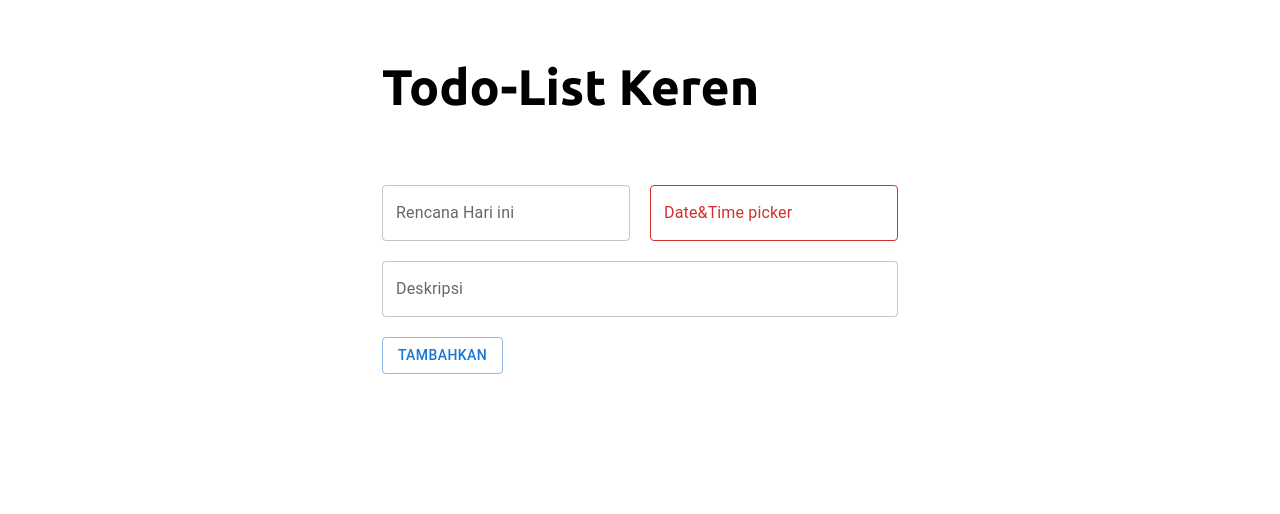
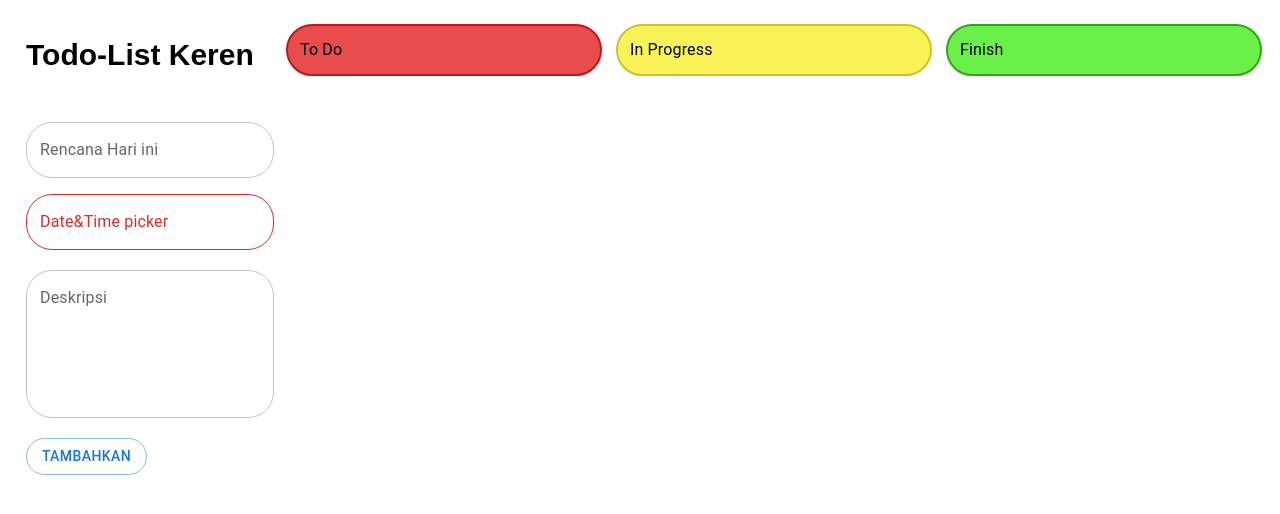
Before and after one commit to williamk19/updaily, a React (Create React App) app: page / in a window 1280 px wide. Shown: the top 514 px of the page. Built offline with nearby package versions, Linux system fonts and the light colour scheme; no server answers; the database is empty.

Commit message:
done revisi

```diff
--- a/src/App.css
+++ b/src/App.css
@@ -1,5 +1,11 @@
-@import url("https://fonts.googleapis.com/css2?family=Ubuntu:wght@300;400;700&display=swap");
+.input-rounded .MuiOutlinedInput-root {
+  border-radius: 26px;
+}
 
-* {
+.Home {
   font-family: "Ubuntu", sans-serif;
 }
+
+.TaskCard {
+  font-family: "Ubuntu", sans-serif;
+}
--- a/src/App.js
+++ b/src/App.js
@@ -1,15 +1,10 @@
 import "./App.css";
-import { BrowserRouter as Router, Routes, Route, Link } from "react-router-dom";
 import Home from "./pages/Home";
 
 function App() {
   return (
     <div className="App">
-      <Router>
-        <Routes>
-          <Route path="/" index element={<Home />} />
-        </Routes>
-      </Router>
+      <Home />
     </div>
   );
 }
--- a/src/components/TaskCard.jsx
+++ b/src/components/TaskCard.jsx
@@ -8,7 +8,7 @@ import {
   Card,
 } from "@mui/material";
 import IconButton from "@mui/material/IconButton";
-import ClearIcon from "@mui/icons-material/Clear";
+import DeleteIcon from "@mui/icons-material/Delete";
 import InputLabel from "@mui/material/InputLabel";
 import MenuItem from "@mui/material/MenuItem";
 import FormControl from "@mui/material/FormControl";
@@ -22,6 +22,7 @@ import {
   getDocs,
 } from "firebase/firestore";
 import { db } from "../firebase";
+import "../App.css";
 
 const TaskCard = ({
   id,
@@ -30,6 +31,8 @@ const TaskCard = ({
   tanggal,
   status,
   handleDeleteButton,
+  getData,
+  color,
 }) => {
   const [changeStatus, setChangeStatus] = useState(status);
   const [isDeleted, setIsDeleted] = useState(false);
@@ -42,14 +45,15 @@ const TaskCard = ({
       status: changeStatus,
     };
     await updateDoc(doc(db, "taskCard", id), data);
+    getData();
   };
   // const handleDeleteButton = async () => {
   //   await deleteDoc(doc(db, "taskCard", id));
   //   // setIsDeleted(true);
   // };
-  const getData = async () => {
-    await getDocs(collection(db, "taskCard"));
-  };
+  // const getData = async () => {
+  //   await getDocs(collection(db, "taskCard"));
+  // };
   useEffect(() => {
     updateStatus();
   }, [changeStatus]);
@@ -58,12 +62,14 @@ const TaskCard = ({
   // }, [isDeleted]);
   return (
     <Card
+      className="TaskCard"
       variant="outlined"
       style={{
         marginTop: 20,
         maxWidth: "500px",
         display: "flex",
-        justifyContent: "space-between",
+        flexDirection: "column",
+        borderRadius: 26,
       }}
     >
       <CardContent>
@@ -75,13 +81,22 @@ const TaskCard = ({
         </Typography>
         <Typography variant="body2">{deskripsi}</Typography>
       </CardContent>
-      <Box sx={{ fontSize: 14 }} color="text.secondary">
+      <Box
+        sx={{
+          fontSize: 14,
+          display: "flex",
+          alignItems: "center",
+          justifyContent: "space-between",
+        }}
+        color="text.secondary"
+      >
         <FormControl style={{ width: 150, margin: 20 }}>
           <Select
             labelId="demo-simple-select-label"
             id="demo-simple-select"
             value={changeStatus}
             onChange={handleChange}
+            sx={{ backgroundColor: color }}
           >
             <MenuItem value="">{status}</MenuItem>
             <MenuItem value={"To do"}>To do</MenuItem>
@@ -96,7 +111,7 @@ const TaskCard = ({
             handleDeleteButton(db, id);
           }}
         >
-          <ClearIcon />
+          <DeleteIcon style={{ fontSize: 30, marginRight: 10 }} />
         </IconButton>
       </Box>
     </Card>
--- a/src/pages/Home.jsx
+++ b/src/pages/Home.jsx
@@ -1,4 +1,4 @@
-import { Box, TextField } from "@mui/material";
+import { Box, TextField, Typography } from "@mui/material";
 import React, { useEffect, useState } from "react";
 import { DateTimePicker } from "@mui/x-date-pickers/DateTimePicker";
 import dayjs from "dayjs";
@@ -8,6 +8,7 @@ import { AdapterDayjs } from "@mui/x-date-pickers/AdapterDayjs";
 import Button from "@mui/material/Button";
 import TaskCard from "../components/TaskCard";
 import { db } from "../firebase";
+import "../App.css";
 import {
   collection,
   addDoc,
@@ -68,9 +69,8 @@ const Home = () => {
       <Box
         style={{
           display: "flex",
-          flexDirection: "column",
+          flexDirection: "row",
           justifyContent: "center",
-          alignItems: "center",
           paddingBottom: 50,
         }}
       >
@@ -81,51 +81,101 @@ const Home = () => {
             gap: 20,
           }}
         >
-          <p style={{ fontSize: 50, fontWeight: "bold" }}>Todo-List Keren</p>
+          <p style={{ fontSize: 30, fontWeight: "bold" }}>Todo-List Keren</p>
 
           <form onSubmit={addTodo}>
-            <Box style={{ display: "flex", justifyContent: "space-between" }}>
+            <Box
+              style={{
+                display: "flex",
+                flexDirection: "column",
+                justifyContent: "space-between",
+              }}
+            >
               <TextField
+                className="input-rounded"
                 id="outlined-basic"
                 label="Rencana Hari ini"
                 variant="outlined"
                 value={title}
-                style={{ marginRight: 20 }}
+                sx={{ marginBottom: 2 }}
                 onChange={(e) => {
                   setTitle(e.target.value);
                 }}
               />
               <LocalizationProvider dateAdapter={AdapterDayjs}>
                 <DateTimePicker
+                  className="input-rounded"
                   label="Date&Time picker"
                   value={date}
                   onChange={(e) => {
                     setDate(dayjs(e).utc());
                   }}
                   renderInput={(params) => <TextField {...params} />}
+                  sx={{ borderRadius: 26 }}
                 />
               </LocalizationProvider>
             </Box>
             <TextField
               fullWidth
-              style={{ marginBottom: 20, marginTop: 20 }}
+              className="input-rounded"
+              style={{ marginBottom: 20, marginTop: 20, borderRadius: 26 }}
               id="outlined-basic"
               label="Deskripsi"
               variant="outlined"
               value={description}
+              multiline
+              rows={5}
               onChange={(e) => {
                 setDescription(e.target.value);
               }}
             />
-            <Box style={{ display: "flex" }}>
-              <Button variant="outlined" type="submit">
+            <Box sx={{ display: "flex" }}>
+              <Button
+                style={{ borderRadius: 26 }}
+                variant="outlined"
+                type="submit"
+              >
                 Tambahkan
               </Button>
             </Box>
           </form>
-
-          <Box sx={{ minWidth: 275 }}>
+        </Box>
+        <Box
+          style={{
+            display: "flex",
+            flexDirection: "row",
+            gap: 30,
+            marginLeft: 20,
+          }}
+        >
+          <Box
+            sx={{
+              maxWidth: 300,
+              display: "flex",
+              flexDirection: "column",
+              alignItems: "center",
+            }}
+          >
+            <Typography
+              sx={{
+                border: "2px solid #C11717",
+                width: 300,
+                backgroundColor: "#E84C4C",
+                paddingTop: 1.5,
+                paddingBottom: 1.5,
+                paddingLeft: 1.5,
+                borderRadius: 26,
+                marginRight: 10,
+                marginLeft: 10,
+                marginY: 2,
+              }}
+            >
+              To Do
+            </Typography>
             {data
+              .filter((e) => {
+                return e.data().status === "To do";
+              })
               .sort((a, b) => {
                 return new Date(a.data().date) - new Date(b.data().date);
               })
@@ -146,6 +196,116 @@ const Home = () => {
                     tanggal={d.data().date}
                     status={d.data().status}
                     handleDeleteButton={handleDeleteButton}
+                    getData={getData}
+                    color="#FFE3E3"
+                  />
+                );
+              })}
+          </Box>
+          <Box
+            sx={{
+              maxWidth: 300,
+              display: "flex",
+              flexDirection: "column",
+              alignItems: "center",
+            }}
+          >
+            <Typography
+              sx={{
+                border: "2px solid #CBC42B",
+                width: 300,
+                backgroundColor: "#FAF357",
+                paddingTop: 1.5,
+                paddingBottom: 1.5,
+                paddingLeft: 1.5,
+                borderRadius: 26,
+                marginRight: 10,
+                marginLeft: 10,
+                marginY: 2,
+              }}
+            >
+              In Progress
+            </Typography>
+            {data
+              .filter((e) => {
+                return e.data().status === "In Progress";
+              })
+              .sort((a, b) => {
+                return new Date(a.data().date) - new Date(b.data().date);
+              })
+              .map((d, index) => {
+                // console.log(d.data());
+                // console.log(new Date(d.data().date));
+                // d.sort(function (a, b) {
+                //   // Turn your strings into dates, and then subtract them
+                //   // to get a value that is either negative, positive, or zero.
+                //   return new Date(b.data().date) - new Date(a.data().date);
+                // });
+                return (
+                  <TaskCard
+                    key={index}
+                    id={d.id}
+                    judul={d.data().title}
+                    deskripsi={d.data().description}
+                    tanggal={d.data().date}
+                    status={d.data().status}
+                    handleDeleteButton={handleDeleteButton}
+                    getData={getData}
+                    color="#FFFCE3"
+                  />
+                );
+              })}
+          </Box>
+          <Box
+            sx={{
+              maxWidth: 300,
+              display: "flex",
+              flexDirection: "column",
+              alignItems: "center",
+            }}
+          >
+            <Typography
+              sx={{
+                border: "2px solid #31A515",
+                width: 300,
+                backgroundColor: "#6AF048",
+                paddingTop: 1.5,
+                paddingBottom: 1.5,
+                paddingLeft: 1.5,
+                borderRadius: 26,
+                marginRight: 10,
+                marginLeft: 10,
+                marginY: 2,
+              }}
+            >
+              Finish
+            </Typography>
+            {data
+              .filter((e) => {
+                return e.data().status === "Finish";
+              })
+              .sort((a, b) => {
+                return new Date(a.data().date) - new Date(b.data().date);
+              })
+              .map((d, index) => {
+                // console.log(d.data());
+                // console.log(new Date(d.data().date));
+                // d.sort(function (a, b) {
+                //   // Turn your strings into dates, and then subtract them
+                //   // to get a value that is either negative, positive, or zero.
+                //   return new Date(b.data().date) - new Date(a.data().date);
+                // });
+                return (
+                  <TaskCard
+                    key={index}
+                    id={d.id}
+                    judul={d.data().title}
+                    deskripsi={d.data().description}
+                    tanggal={d.data().date}
+                    status={d.data().status}
+                    handleDeleteButton={handleDeleteButton}
+                    getData={getData}
+                    color="#E3FFE9"
                   />
                 );
               })}
```
